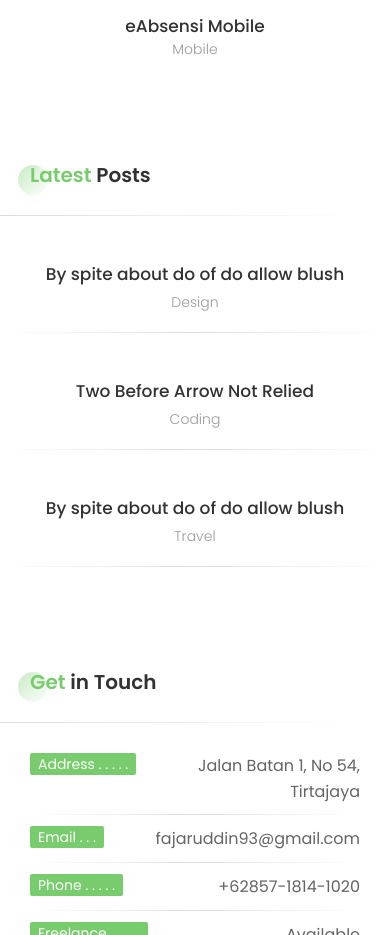
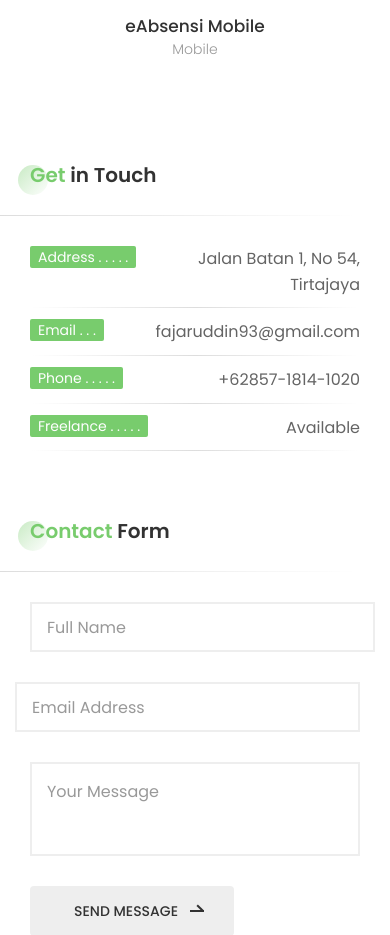
Before and after one commit to fajaruddin93/fajaruddin, a plain HTML site: page index.html in a window 390 px wide. Shown: the part 7040-7975 px from the top of the page. Drawn offline with Linux system fonts and the light colour scheme; some packages are replaced by stand-ins of ours; no server answers; files whose address does not match are found by name.

Commit message:
remove blog section on mobile

```diff
--- a/index.html
+++ b/index.html
@@ -950,22 +950,22 @@
             <!--
 				Card - Blog
 			-->
-            <div class="card-inner blog" id="blog-card">
-                <div class="card-wrap">
+            <!-- <div class="card-inner blog" id="blog-card">
+                <div class="card-wrap"> -->
 
             <!--
 						Blog
 					-->
-                    <div class="content blog">
+            <!-- <div class="content blog"> -->
 
             <!-- title -->
-                        <div class="title">Latest Posts</div>
+            <!-- <div class="title">Latest Posts</div> -->
 
             <!-- content -->
-                        <div class="row border-line-v">
+            <!-- <div class="row border-line-v"> -->
 
             <!-- blog item -->
-                            <div class="col col-d-12 col-t-12 col-m-12 border-line-h">
+            <!-- <div class="col col-d-12 col-t-12 col-m-12 border-line-h">
                                 <div class="box-item">
                                     <div class="image">
                                         <a href="blog-post-new.html">
@@ -982,10 +982,10 @@
                                         <div class="category">Design</div>
                                     </div>
                                 </div>
-                            </div>
+                            </div> -->
 
             <!-- blog item -->
-                            <div class="col col-d-12 col-t-12 col-m-12 border-line-h">
+            <!-- <div class="col col-d-12 col-t-12 col-m-12 border-line-h">
                                 <div class="box-item">
                                     <div class="image">
                                         <a href="blog-post-new.html">
@@ -1001,10 +1001,10 @@
                                         <div class="category">Coding</div>
                                     </div>
                                 </div>
-                            </div>
+                            </div> -->
 
             <!-- blog item -->
-                            <div class="col col-d-12 col-t-12 col-m-12 border-line-h">
+            <!-- <div class="col col-d-12 col-t-12 col-m-12 border-line-h">
                                 <div class="box-item">
                                     <div class="image">
                                         <a href="blog-post-new.html">
@@ -1029,7 +1029,7 @@
                     </div>
 
                 </div>
-            </div>
+            </div> -->
 
             <!--
 				Card - Contacts
```
Lines whose indentation alone changed are shown as unchanged.
